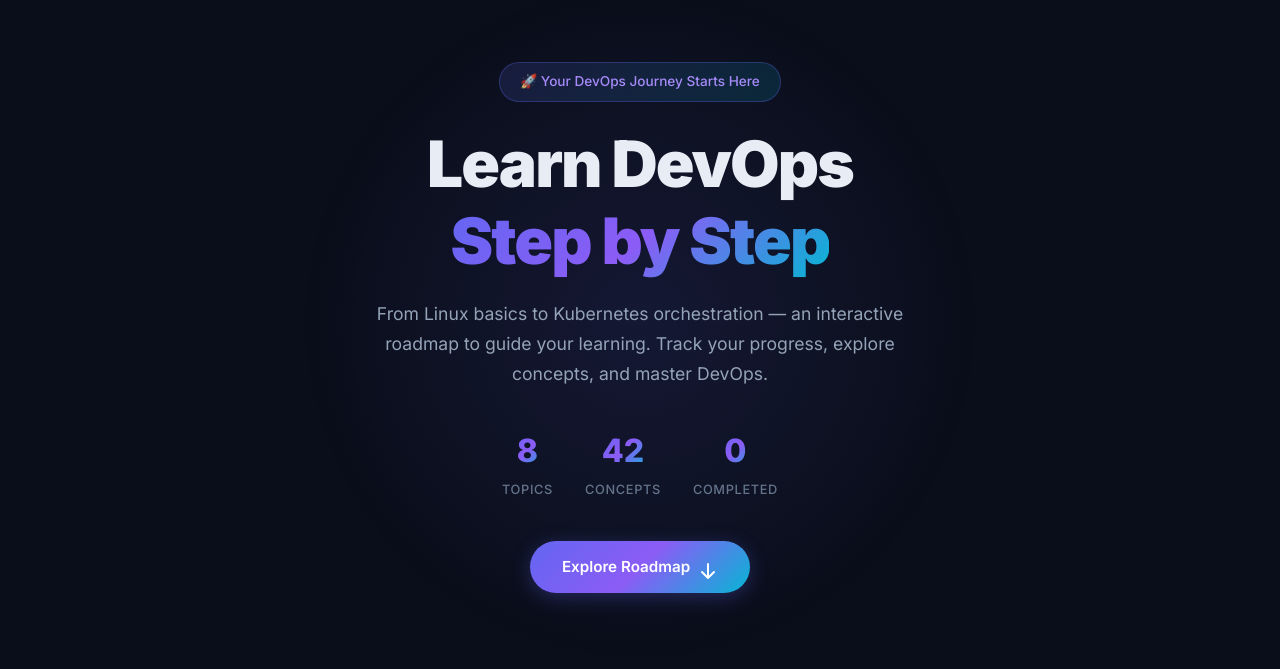
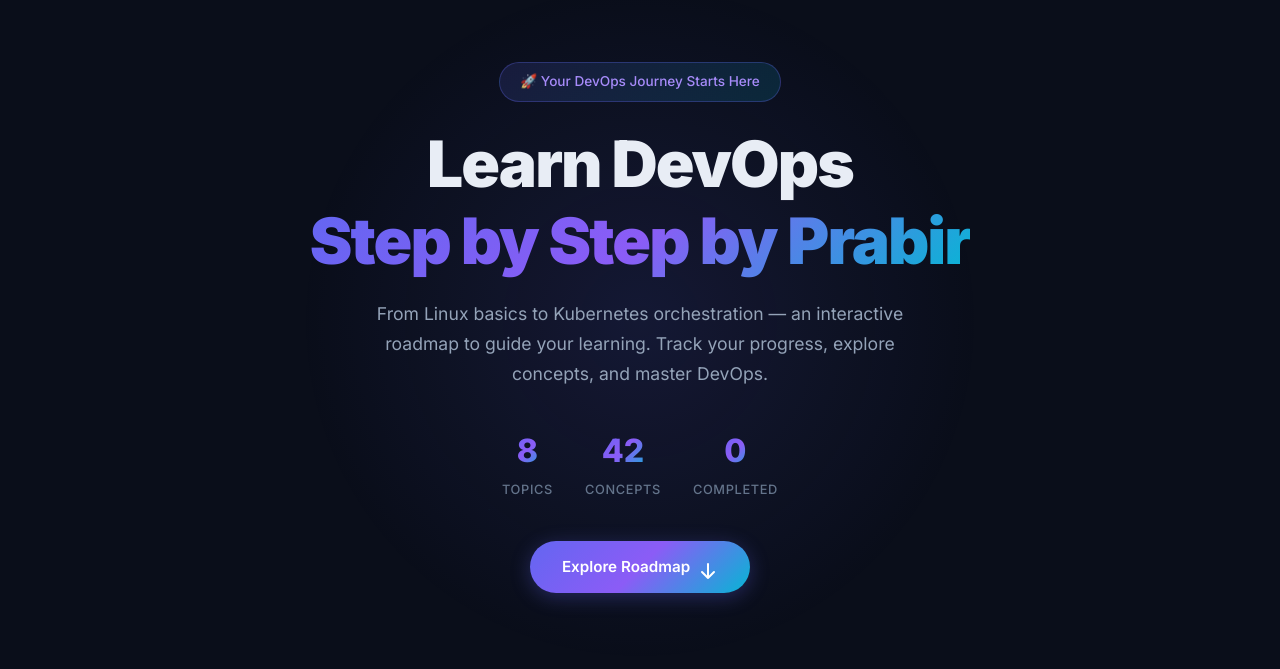
Before and after one commit to MbappeNinja/DevOps-Roadmap, a plain HTML site: page index.html in a window 1280 px wide. Shown: the part 78-747 px from the top of the page. Drawn offline with Linux system fonts and the light colour scheme.

Commit message:
Update hero title to include 'by Prabir'

```diff
--- a/index.html
+++ b/index.html
@@ -39,7 +39,7 @@
     <section class="hero">
         <div class="hero-content">
             <span class="hero-badge">🚀 Your DevOps Journey Starts Here</span>
-            <h2 class="hero-title">Learn DevOps<br><span class="gradient-text">Step by Step</span></h2>
+            <h2 class="hero-title">Learn DevOps<br><span class="gradient-text">Step by Step by Prabir</span></h2>
             <p class="hero-subtitle">From Linux basics to Kubernetes orchestration — an interactive roadmap to guide your learning. Track your progress, explore concepts, and master DevOps.</p>
             <div class="hero-stats" id="heroStats">
                 <div class="stat-card">
```
